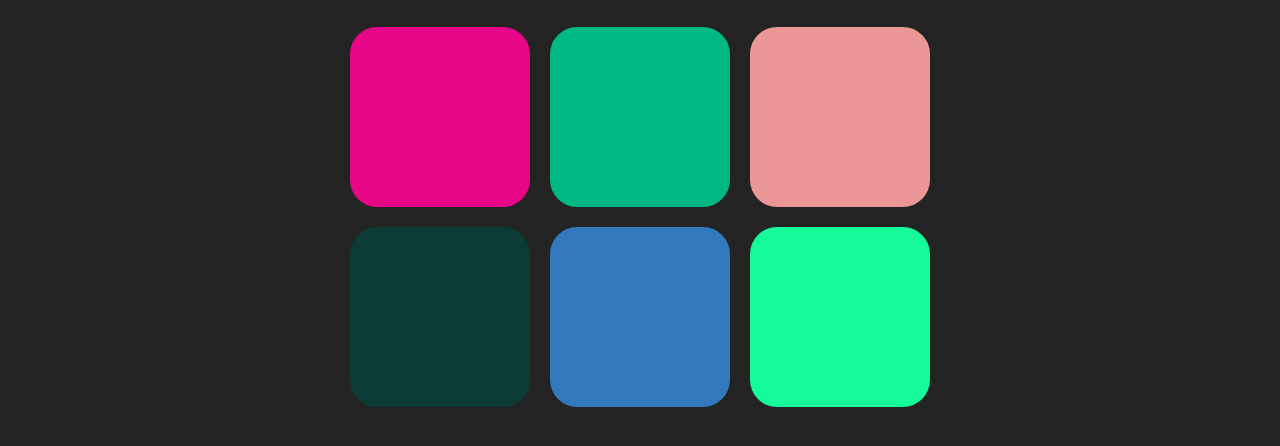
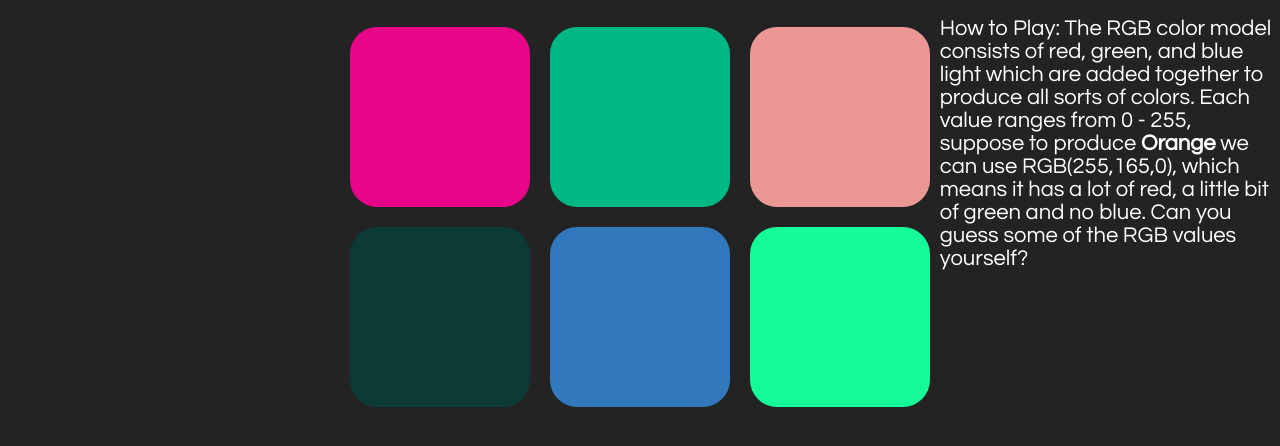
Before and after one commit to linkslayer/linkslayer.github.io, a plain HTML site: page colorgame/index.html in a window 1280 px wide. Shown: the part 214-660 px from the top of the page. Drawn offline with Linux system fonts and the light colour scheme.

Commit message:
updated1

```diff
--- a/colorgame/index.html
+++ b/colorgame/index.html
@@ -26,6 +26,7 @@
 		<div class="square"></div>
 		<div class="square"></div>
 	</div>
+	<div class="play">How to Play: The RGB color model consists of red, green, and blue light which are added together to produce all sorts of colors. Each value ranges from 0 - 255, suppose to produce <b>Orange</b> we can use RGB(255,165,0), which means it has a lot of red, a little bit of green and no blue. Can you guess some of the RGB values yourself?</div>
 	<script type="text/javascript" src="script.js"></script>
 </body>
 </html>
--- a/colorgame/style.css
+++ b/colorgame/style.css
@@ -71,3 +71,9 @@ button:hover {
 	display: inline-block;
 	width: 20%;
 }
+
+.play{
+	color: white;
+	font-weight: normal;
+	font-size: 22px;
+}
```
